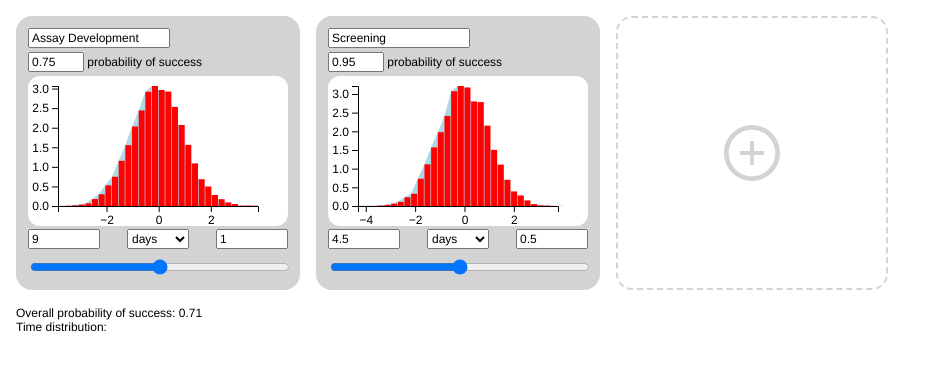
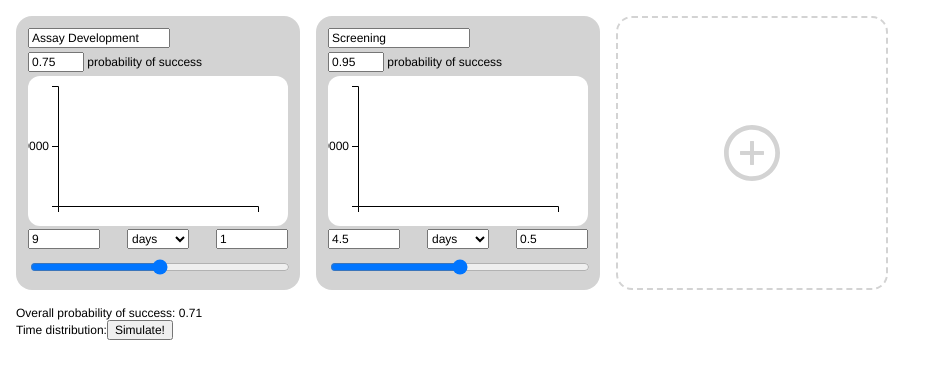
Before and after one commit to CALICAWESOME/Portfolio-Manager, a React (Create React App) app: page / in a window 1280 px wide. Shown: the top 378 px of the page, without its empty margins (0-935 px from the left). Built offline with nearby package versions, Linux system fonts and the light colour scheme.

Commit message:
Big simulate button

```diff
--- a/src/card/Card.tsx
+++ b/src/card/Card.tsx
@@ -1,9 +1,8 @@
 import { ReactComponent as DeleteButtonSVG } from "./cancel.svg";
-import { Step } from "../types";
 import { Graph } from "./graph/Graph";
 
 import styles from "./Card.module.css";
-import { selectGraphData } from "../stepsSlice";
+import { Step, selectGraphData } from "../stepsSlice";
 
 export function Card(props: {
   graphData: ReturnType<typeof selectGraphData>;
--- a/src/output.tsx
+++ b/src/output.tsx
@@ -1,6 +1,12 @@
-import { Steps } from "./types";
+import { useDispatch } from "react-redux";
+import { Step, generateSamples } from "./stepsSlice";
 
-export function Output(props: { steps: Steps; stepsOrder: string[] }) {
+export function Output(props: {
+  steps: Record<string, Step>;
+  stepsOrder: string[];
+}) {
+  const dispatch = useDispatch();
+
   const overallPos = props.stepsOrder.reduce(
     (result, stepId) =>
       result * (props.steps[stepId].probabilityOfSuccess || 1),
@@ -12,6 +18,7 @@ export function Output(props: { steps: Steps; stepsOrder: string[] }) {
       Overall probability of success: {overallPos.toFixed(2)}
       <br />
       Time distribution:
+      <button onClick={() => dispatch(generateSamples())}>Simulate!</button>
     </div>
   );
 }
--- a/src/stepsSlice.ts
+++ b/src/stepsSlice.ts
@@ -1,5 +1,4 @@
 import { PayloadAction, createSelector, createSlice } from "@reduxjs/toolkit";
-import { Step, Steps } from "./types";
 import { nanoid } from "nanoid";
 import { range } from "lodash";
 
@@ -27,8 +26,19 @@ const RANDOM_SKEW_NORMAL = (skew: number = 0) => {
   return boxMuller1 >= 0 ? skewedRandomNormal : -skewedRandomNormal;
 };
 
+export interface Step {
+  name: string;
+  probabilityOfSuccess: number;
+  time: {
+    mean: number;
+    samples: { max: number; min: number; samples: number[] };
+    skew: number;
+    standardDeviation: number;
+  };
+}
+
 interface StepsState {
-  steps: Steps;
+  steps: Record<string, Step>;
   stepsOrder: string[];
 }
 
@@ -39,6 +49,11 @@ const defaultSteps: StepsState = {
       probabilityOfSuccess: 0.75,
       time: {
         mean: 9,
+        samples: {
+          max: Number.NEGATIVE_INFINITY,
+          min: Number.POSITIVE_INFINITY,
+          samples: [],
+        },
         skew: 0,
         standardDeviation: 1,
       },
@@ -48,6 +63,11 @@ const defaultSteps: StepsState = {
       probabilityOfSuccess: 0.95,
       time: {
         mean: 4.5,
+        samples: {
+          max: Number.NEGATIVE_INFINITY,
+          min: Number.POSITIVE_INFINITY,
+          samples: [],
+        },
         skew: 0,
         standardDeviation: 0.5,
       },
@@ -61,6 +81,11 @@ const defaultNewStep: Step = {
   probabilityOfSuccess: 0.95,
   time: {
     mean: 4.5,
+    samples: {
+      max: Number.NEGATIVE_INFINITY,
+      min: Number.POSITIVE_INFINITY,
+      samples: [],
+    },
     skew: 0,
     standardDeviation: 0.5,
   },
@@ -80,6 +105,23 @@ const stepsReducer = createSlice({
 
       delete state.steps[idToDelete];
       state.stepsOrder = state.stepsOrder.filter((id) => id !== idToDelete);
+    },
+    generateSamples: (state) => {
+      state.stepsOrder.map((stepId) => {
+        let max = Number.NEGATIVE_INFINITY;
+        let min = Number.POSITIVE_INFINITY;
+        const samples = [];
+
+        for (let i = 0; i < 1000; i++) {
+          const sample = RANDOM_SKEW_NORMAL(state.steps[stepId].time.skew);
+          samples.push(sample);
+
+          if (sample < min) min = sample;
+          if (sample > max) max = sample;
+        }
+
+        state.steps[stepId].time.samples = { max, min, samples };
+      });
     },
     setStepName: (
       state,
@@ -124,27 +166,9 @@ const stepsReducer = createSlice({
         const numSamples = 10000;
         const increment = numBins / numSamples;
 
-        // Generate samples
-        const sampleData = range(numSamples).reduce(
-          ({ samples, xMax, xMin }) => {
-            const sample = RANDOM_SKEW_NORMAL(time.skew);
-            samples.push(sample);
-
-            if (sample < xMin) xMin = sample;
-            if (sample > xMax) xMax = sample;
-
-            return { samples, xMax, xMin };
-          },
-          {
-            samples: [] as number[],
-            xMax: Number.NEGATIVE_INFINITY,
-            xMin: Number.POSITIVE_INFINITY,
-          }
-        );
-
         // Bin samples
-        const binWidth = (sampleData.xMax - sampleData.xMin) / numBins;
-        const bins = sampleData.samples.reduce((bins, sample) => {
+        const binWidth = (time.samples.max - time.samples.min) / numBins;
+        const bins = time.samples.samples.reduce((bins, sample) => {
           const bin = Math.floor(sample / binWidth) * binWidth;
           bins[bin] = bins[bin] + increment || increment;
 
@@ -163,9 +187,9 @@ const stepsReducer = createSlice({
         return {
           binWidth,
           coordinates,
-          unBinnedSamples: sampleData.samples,
-          xMax: sampleData.xMax,
-          xMin: sampleData.xMin,
+          unBinnedSamples: time.samples.samples,
+          xMax: time.samples.max,
+          xMin: time.samples.min,
           yMax,
         };
       }
@@ -176,6 +200,7 @@ const stepsReducer = createSlice({
 export const {
   addStep,
   deleteStep,
+  generateSamples,
   setStepName,
   setStepProbability,
   setStepTimeMean,
```
Also changed, not shown: src/types.ts (deleted, +0 -11 lines).
